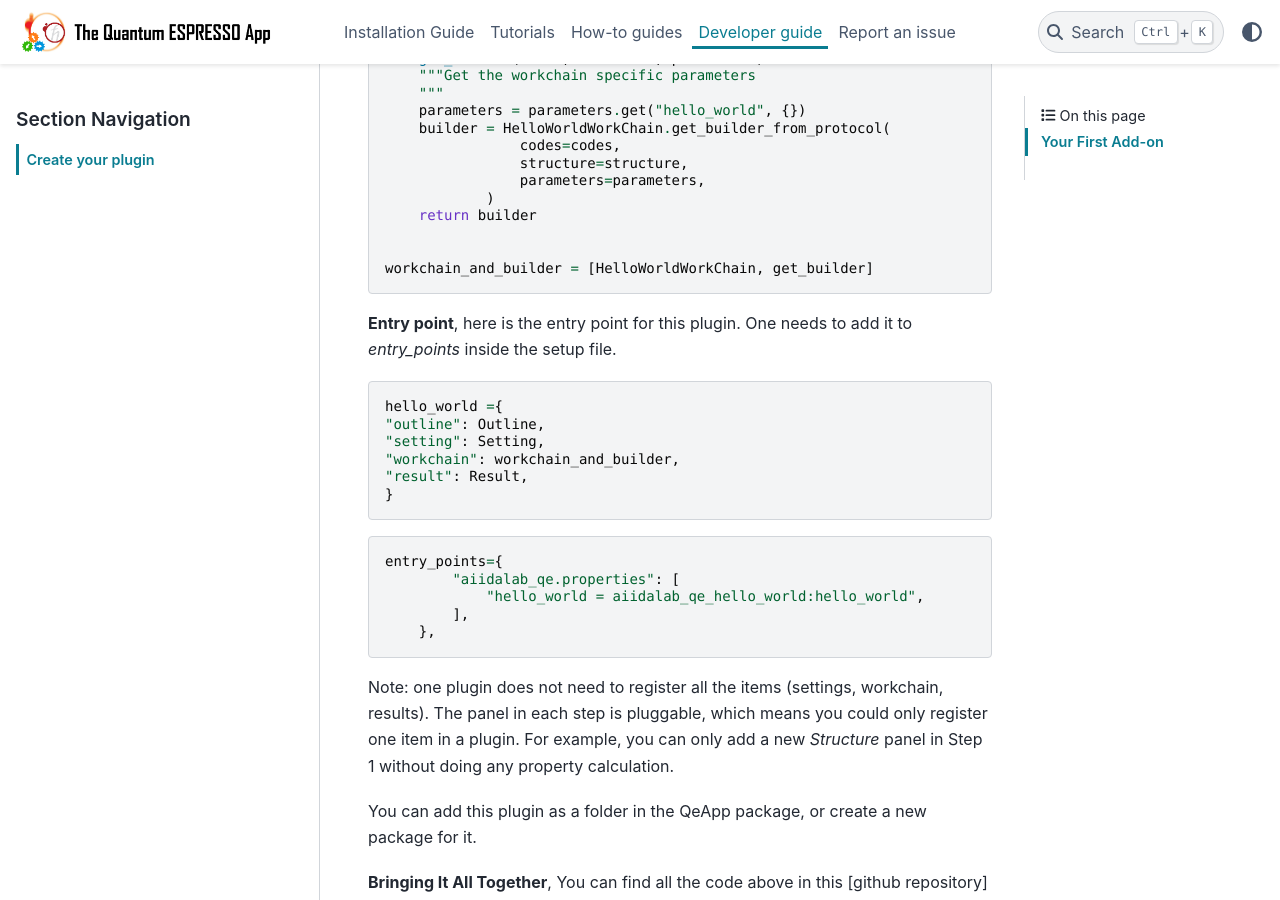
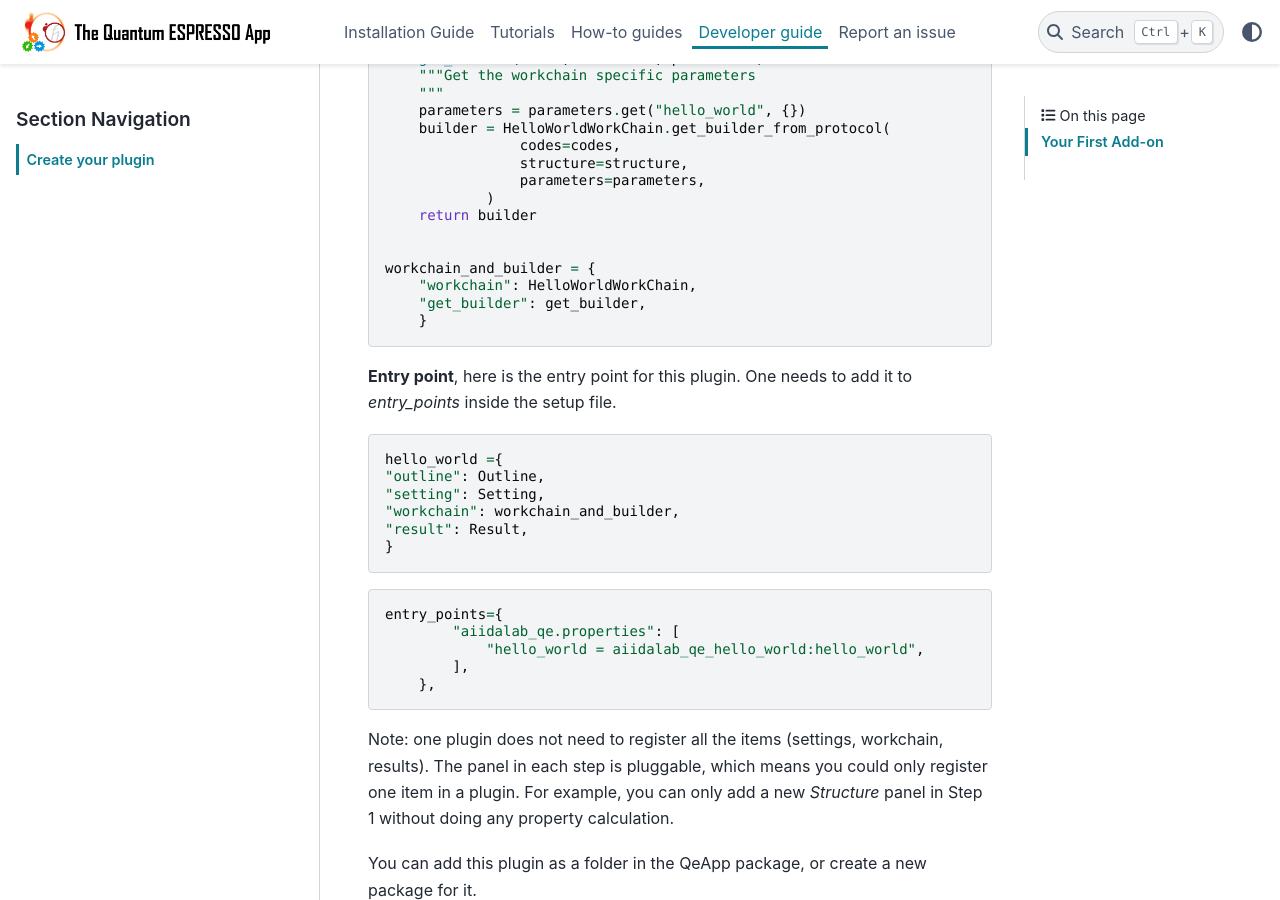
Before and after one commit to aiidalab/aiidalab-qe, a Sphinx documentation site: the page built from docs/source/development/plugin.rst, in a window 1280 px wide and 900 px high, scrolled down 2270 px. Built offline with Sphinx 7.4.7 and the PyData theme 0.15.4, drawn with Linux system fonts in a browser that asks for light colours.

Commit message:
update workchain

```diff
--- a/docs/source/development/plugin.rst
+++ b/docs/source/development/plugin.rst
@@ -92,7 +92,10 @@
         return builder
 
 
-    workchain_and_builder = [HelloWorldWorkChain, get_builder]
+    workchain_and_builder = {
+        "workchain": HelloWorldWorkChain,
+        "get_builder": get_builder,
+        }
 
 **Entry point**, here is the entry point for this plugin. One needs to add it to `entry_points` inside the setup file.
 
```
